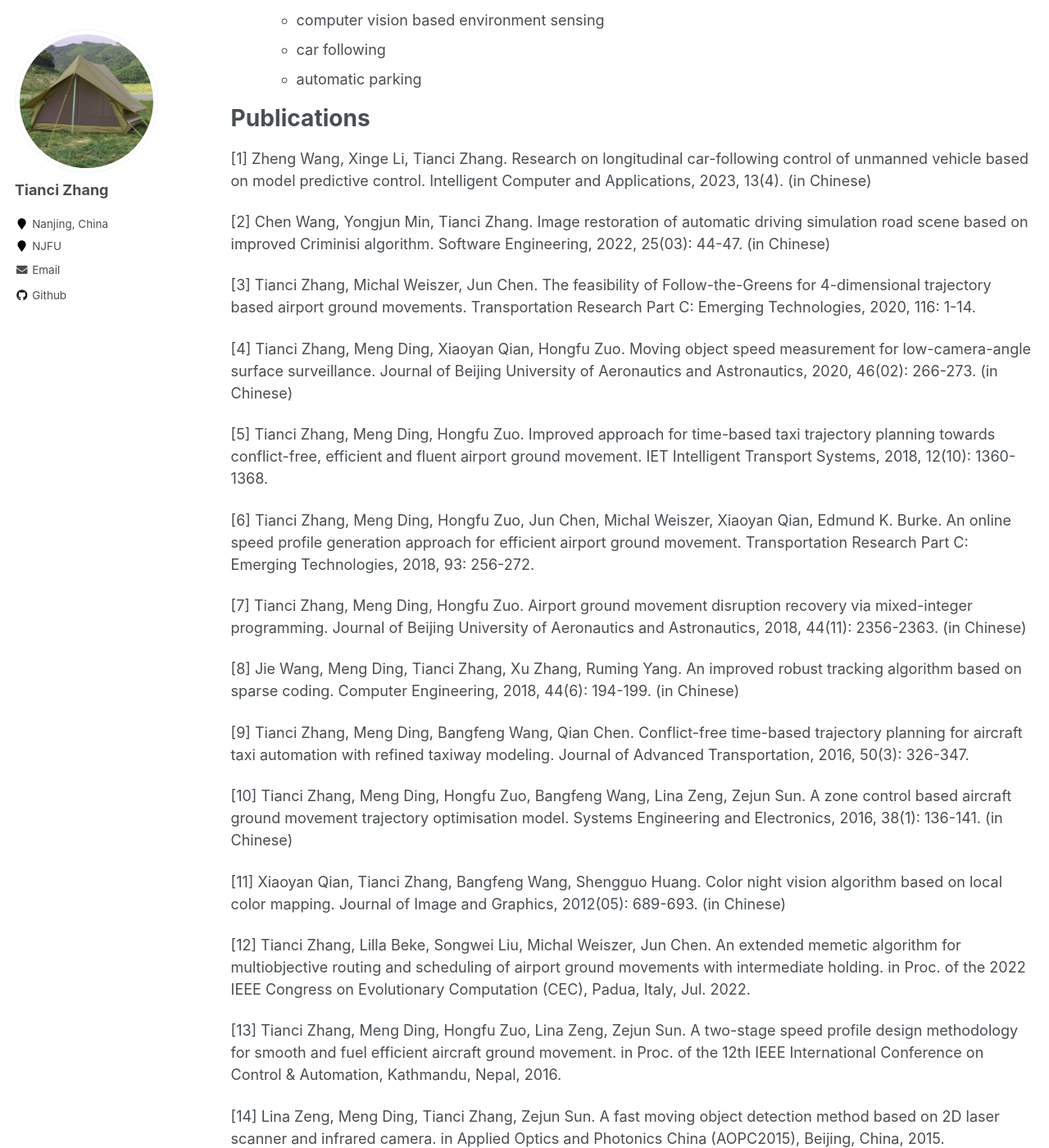
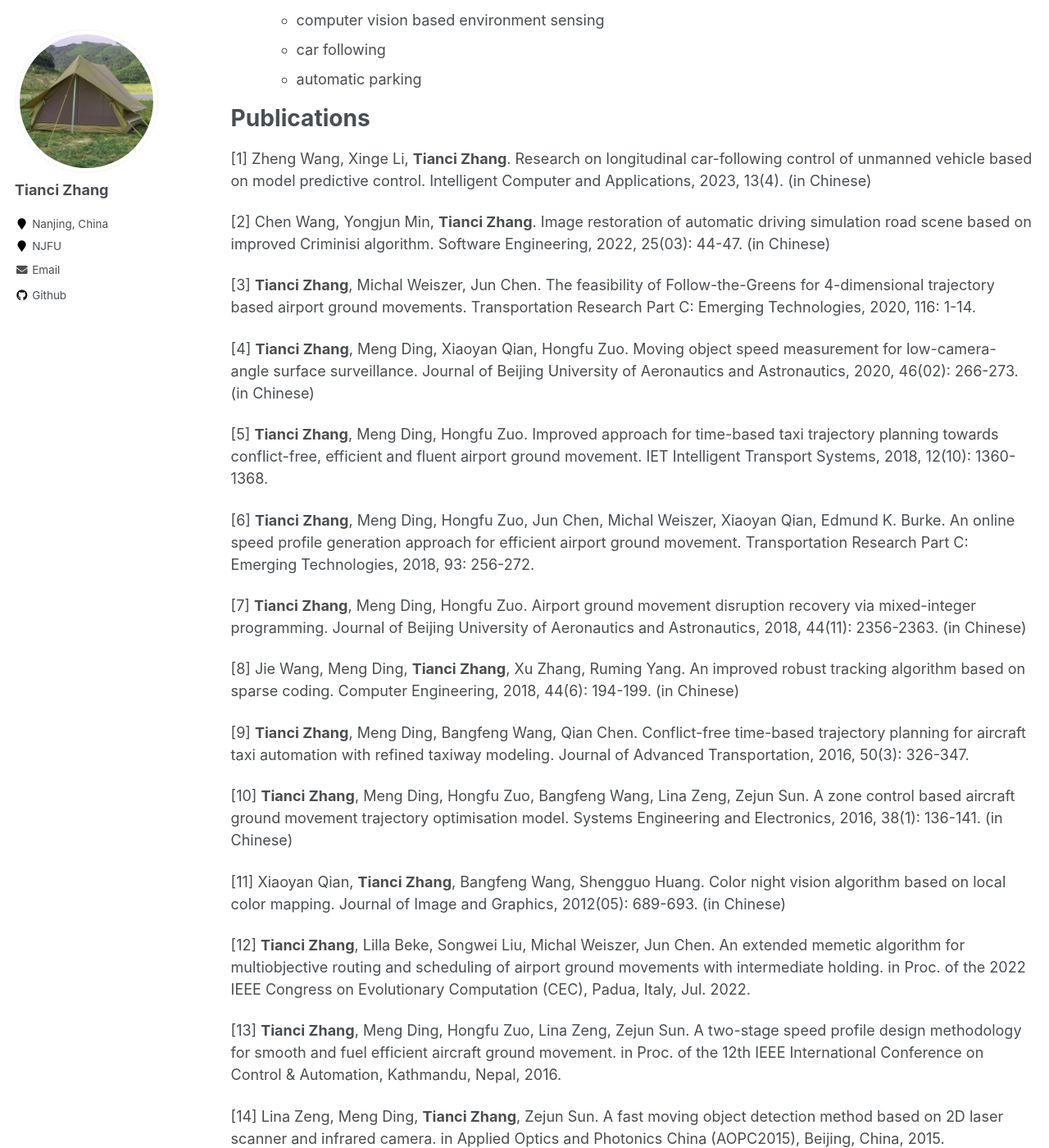
Before and after one commit to tiancivalen/tiancivalen.github.io, a Jekyll site: the page built from _pages/research.md, in a window 1280 px wide and 1400 px high, scrolled down 353 px. Shown: the whole window at 82% size. Built offline with Jekyll 4.4.1, drawn with Linux system fonts in a browser that asks for light colours; some of the changed text lies outside the part shown.

Commit message:
Update research.md

```diff
--- a/_pages/research.md
+++ b/_pages/research.md
@@ -19,32 +19,32 @@ author_profile: true
 
 # Publications
 
-[1] Zheng Wang, Xinge Li, Tianci Zhang. Research on longitudinal car-following control of unmanned vehicle based on model predictive control. Intelligent Computer and Applications, 2023, 13(4). (in Chinese)
+[1] Zheng Wang, Xinge Li, **Tianci Zhang**. Research on longitudinal car-following control of unmanned vehicle based on model predictive control. Intelligent Computer and Applications, 2023, 13(4). (in Chinese)
 
-[2] Chen Wang, Yongjun Min, Tianci Zhang. Image restoration of automatic driving simulation road scene based on improved Criminisi algorithm. Software Engineering, 2022, 25(03): 44-47. (in Chinese)
+[2] Chen Wang, Yongjun Min, **Tianci Zhang**. Image restoration of automatic driving simulation road scene based on improved Criminisi algorithm. Software Engineering, 2022, 25(03): 44-47. (in Chinese)
 
-[3] Tianci Zhang, Michal Weiszer, Jun Chen. The feasibility of Follow-the-Greens for 4-dimensional trajectory based airport ground movements. Transportation Research Part C: Emerging Technologies, 2020, 116: 1-14.
+[3] **Tianci Zhang**, Michal Weiszer, Jun Chen. The feasibility of Follow-the-Greens for 4-dimensional trajectory based airport ground movements. Transportation Research Part C: Emerging Technologies, 2020, 116: 1-14.
 
-[4] Tianci Zhang, Meng Ding, Xiaoyan Qian, Hongfu Zuo. Moving object speed measurement for low-camera-angle surface surveillance. Journal of Beijing University of Aeronautics and Astronautics, 2020, 46(02): 266-273. (in Chinese)
+[4] **Tianci Zhang**, Meng Ding, Xiaoyan Qian, Hongfu Zuo. Moving object speed measurement for low-camera-angle surface surveillance. Journal of Beijing University of Aeronautics and Astronautics, 2020, 46(02): 266-273. (in Chinese)
 
-[5] Tianci Zhang, Meng Ding, Hongfu Zuo. Improved approach for time-based taxi trajectory planning towards conflict-free, efficient and fluent airport ground movement. IET Intelligent Transport Systems, 2018, 12(10): 1360-1368.
+[5] **Tianci Zhang**, Meng Ding, Hongfu Zuo. Improved approach for time-based taxi trajectory planning towards conflict-free, efficient and fluent airport ground movement. IET Intelligent Transport Systems, 2018, 12(10): 1360-1368.
 
-[6] Tianci Zhang, Meng Ding, Hongfu Zuo, Jun Chen, Michal Weiszer, Xiaoyan Qian, Edmund K. Burke. An online speed profile generation approach for efficient airport ground movement. Transportation Research Part C: Emerging Technologies, 2018, 93: 256-272.
+[6] **Tianci Zhang**, Meng Ding, Hongfu Zuo, Jun Chen, Michal Weiszer, Xiaoyan Qian, Edmund K. Burke. An online speed profile generation approach for efficient airport ground movement. Transportation Research Part C: Emerging Technologies, 2018, 93: 256-272.
 
-[7] Tianci Zhang, Meng Ding, Hongfu Zuo. Airport ground movement disruption recovery via mixed-integer programming. Journal of Beijing University of Aeronautics and Astronautics, 2018, 44(11): 2356-2363. (in Chinese)
+[7] **Tianci Zhang**, Meng Ding, Hongfu Zuo. Airport ground movement disruption recovery via mixed-integer programming. Journal of Beijing University of Aeronautics and Astronautics, 2018, 44(11): 2356-2363. (in Chinese)
 
-[8] Jie Wang, Meng Ding, Tianci Zhang, Xu Zhang, Ruming Yang. An improved robust tracking algorithm based on sparse coding. Computer Engineering, 2018, 44(6): 194-199. (in Chinese)
+[8] Jie Wang, Meng Ding, **Tianci Zhang**, Xu Zhang, Ruming Yang. An improved robust tracking algorithm based on sparse coding. Computer Engineering, 2018, 44(6): 194-199. (in Chinese)
 
-[9] Tianci Zhang, Meng Ding, Bangfeng Wang, Qian Chen. Conflict-free time-based trajectory planning for aircraft taxi automation with refined taxiway modeling. Journal of Advanced Transportation, 2016, 50(3): 326-347.
+[9] **Tianci Zhang**, Meng Ding, Bangfeng Wang, Qian Chen. Conflict-free time-based trajectory planning for aircraft taxi automation with refined taxiway modeling. Journal of Advanced Transportation, 2016, 50(3): 326-347.
 
-[10] Tianci Zhang, Meng Ding, Hongfu Zuo, Bangfeng Wang, Lina Zeng, Zejun Sun. A zone control based aircraft ground movement trajectory optimisation model. Systems Engineering and Electronics, 2016, 38(1): 136-141. (in Chinese)
+[10] **Tianci Zhang**, Meng Ding, Hongfu Zuo, Bangfeng Wang, Lina Zeng, Zejun Sun. A zone control based aircraft ground movement trajectory optimisation model. Systems Engineering and Electronics, 2016, 38(1): 136-141. (in Chinese)
 
-[11] Xiaoyan Qian, Tianci Zhang, Bangfeng Wang, Shengguo Huang. Color night vision algorithm based on local color mapping. Journal of Image and Graphics, 2012(05): 689-693. (in Chinese)
+[11] Xiaoyan Qian, **Tianci Zhang**, Bangfeng Wang, Shengguo Huang. Color night vision algorithm based on local color mapping. Journal of Image and Graphics, 2012(05): 689-693. (in Chinese)
 
-[12] Tianci Zhang, Lilla Beke, Songwei Liu, Michal Weiszer, Jun Chen. An extended memetic algorithm for multiobjective routing and scheduling of airport ground movements with intermediate holding. in Proc. of the 2022 IEEE Congress on Evolutionary Computation (CEC), Padua, Italy, Jul. 2022.
+[12] **Tianci Zhang**, Lilla Beke, Songwei Liu, Michal Weiszer, Jun Chen. An extended memetic algorithm for multiobjective routing and scheduling of airport ground movements with intermediate holding. in Proc. of the 2022 IEEE Congress on Evolutionary Computation (CEC), Padua, Italy, Jul. 2022.
 
-[13] Tianci Zhang, Meng Ding, Hongfu Zuo, Lina Zeng, Zejun Sun. A two-stage speed profile design methodology for smooth and fuel efficient aircraft ground movement. in Proc. of the 12th IEEE International Conference on Control & Automation, Kathmandu, Nepal, 2016.
+[13] **Tianci Zhang**, Meng Ding, Hongfu Zuo, Lina Zeng, Zejun Sun. A two-stage speed profile design methodology for smooth and fuel efficient aircraft ground movement. in Proc. of the 12th IEEE International Conference on Control & Automation, Kathmandu, Nepal, 2016.
 
-[14] Lina Zeng, Meng Ding, Tianci Zhang, Zejun Sun. A fast moving object detection method based on 2D laser scanner and infrared camera. in Applied Optics and Photonics China (AOPC2015), Beijing, China, 2015.
+[14] Lina Zeng, Meng Ding, **Tianci Zhang**, Zejun Sun. A fast moving object detection method based on 2D laser scanner and infrared camera. in Applied Optics and Photonics China (AOPC2015), Beijing, China, 2015.
 
-[15] Wenzhuo Guo, Xiaoyan Qian, Tianci Zhang. Color contrast enhancement method in Lab space for color night vision. in Proc. of the 2014 International Symposium on Systems and Computer technology, Shanghai, China, 2014.
+[15] Wenzhuo Guo, Xiaoyan Qian, **Tianci Zhang**. Color contrast enhancement method in Lab space for color night vision. in Proc. of the 2014 International Symposium on Systems and Computer technology, Shanghai, China, 2014.
```
